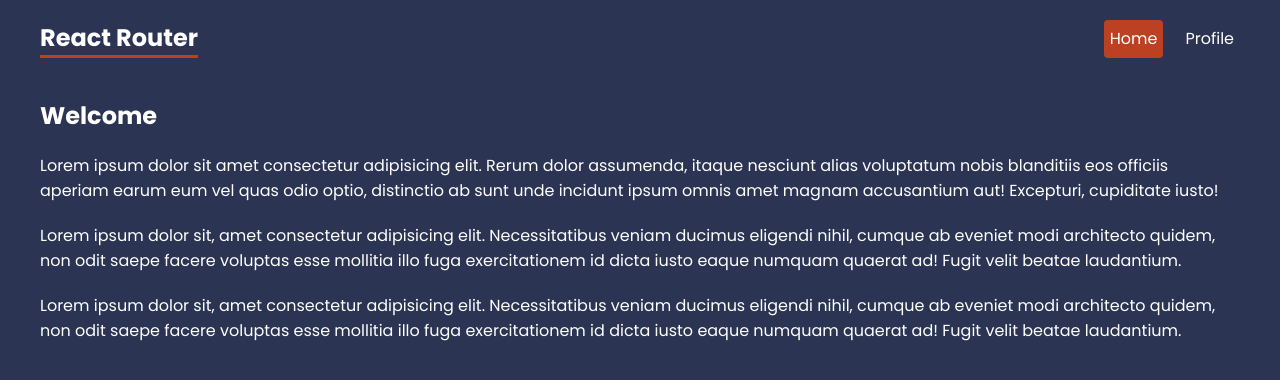
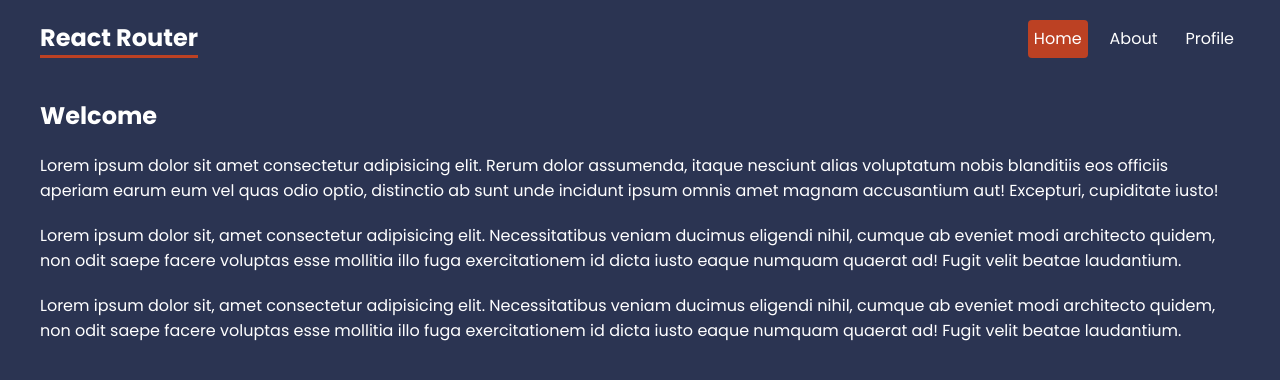
Before and after one commit to ahmad507/React-Playground, a React (Create React App) app: page / in a window 1280 px wide. Shown: the top 380 px of the page. Built offline with nearby package versions, Linux system fonts and the light colour scheme.

Commit message:
STG-001(NEW REACT APP)Add about view
Signed-off-by: ahmad <ahmad.94192@gmail.com>

```diff
--- a/src/app/App.tsx
+++ b/src/app/App.tsx
@@ -19,6 +19,7 @@ import { BrowserRouter, Routes, NavLink, Route } from "react-router-dom";
  *  */
 import HomeView from "../views/home/home.view";
 import ProfileView from "../views/profile/profile.view";
+import AboutView from "../views/about/about.view";
 
 function App() {
   return (
@@ -29,6 +30,7 @@ function App() {
         <nav>
           <h1>React Router</h1>
           <NavLink to="/">Home</NavLink>
+          <NavLink to="about">About</NavLink>
           <NavLink to="profile">Profile</NavLink>
         </nav>
       </header>
@@ -38,6 +40,7 @@ function App() {
       <main>
         <Routes>
           <Route index element={<HomeView></HomeView>}></Route>
+          <Route path="about" element={<AboutView></AboutView>}></Route>
           <Route path="profile" element={<ProfileView></ProfileView>}></Route>
         </Routes>
       </main>
```
Also changed, not shown: src/views/home/home.view.tsx (+5 -2 lines), src/views/profile/profile.view.tsx (+5 -2 lines).
